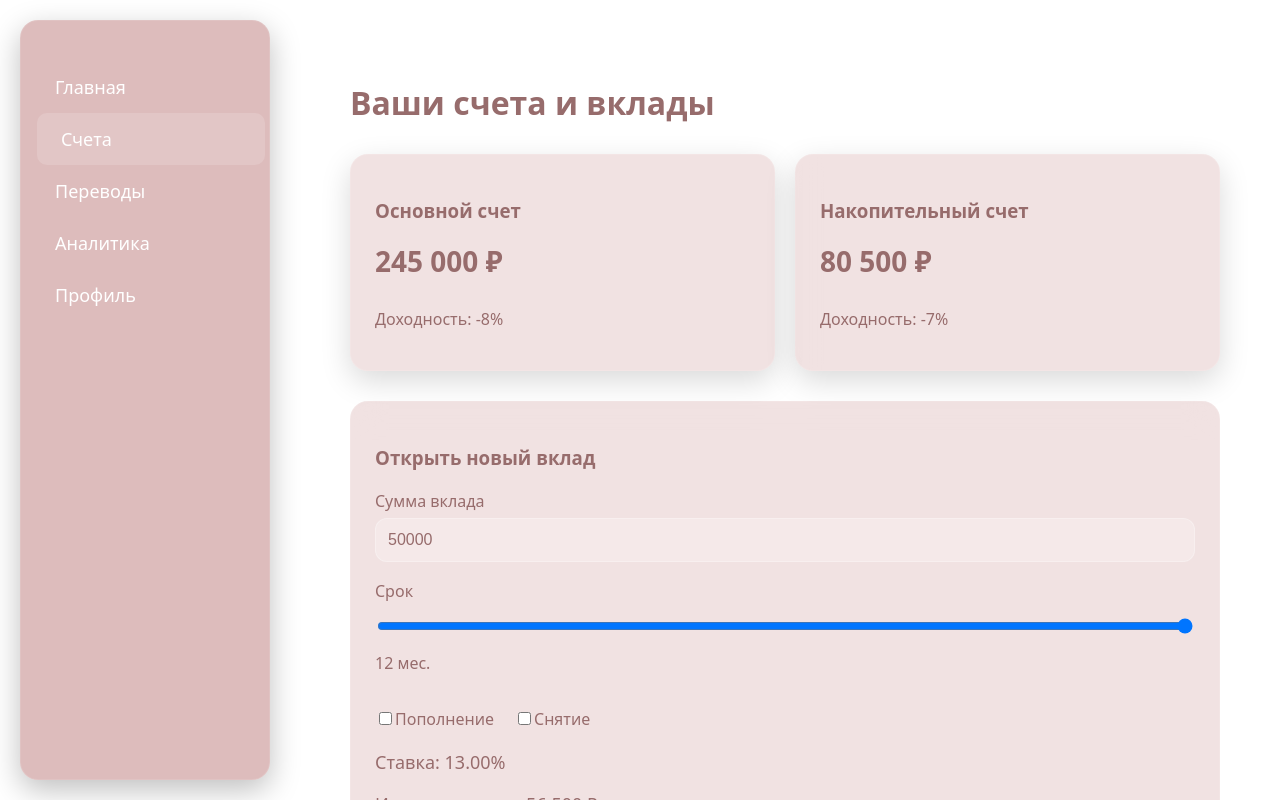
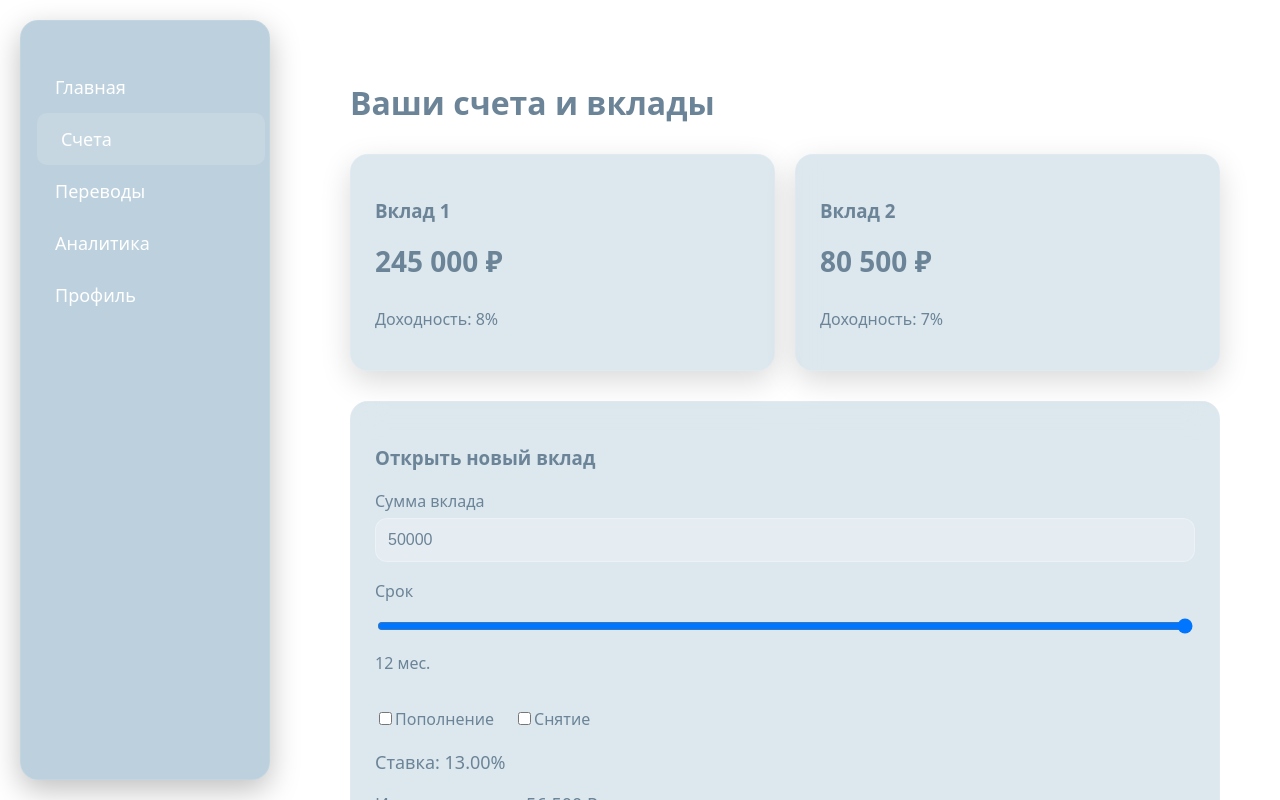
Before and after one commit to Aveyi/banking-app, a React (Vite) app in the folder frontend/: page /accounts in a window 1280 px wide. Built offline with nearby package versions, Linux system fonts and the light colour scheme.

Commit message:
Main color change

```diff
--- a/frontend/src/pages/AccountsPage.jsx
+++ b/frontend/src/pages/AccountsPage.jsx
@@ -27,15 +27,15 @@ function AccountsPage() {
       {/* Открытые счета */}
       <div className="dashboard-grid">
         <div className="widget">
-          <h3>Основной счет</h3>
+          <h3>Вклад 1</h3>
           <p className="widget-value">245 000 ₽</p>
-          <p>Доходность: -8%</p>
+          <p>Доходность: 8%</p>
         </div>
 
         <div className="widget">
-          <h3>Накопительный счет</h3>
+          <h3>Вклад 2</h3>
           <p className="widget-value">80 500 ₽</p>
-          <p>Доходность: -7%</p>
+          <p>Доходность: 7%</p>
         </div>
       </div>
 
--- a/frontend/src/styles/main.css
+++ b/frontend/src/styles/main.css
@@ -19,7 +19,7 @@ body {
 
     padding-top: 40px;
 
-    background: rgba(159, 64, 64, 0.35); /* прозрачный фон */
+    background: rgba(64, 120, 159, 0.35); /* прозрачный фон */
     backdrop-filter: blur(12px); /* размытие */
     -webkit-backdrop-filter: blur(12px);
 
@@ -197,7 +197,7 @@ body {
 .login-btn {
     width: 100%;
     height: 52px;
-    background: rgba(159, 64, 64, 0.35);
+    background: rgba(64, 120, 159, 0.35);
     backdrop-filter: blur(12px);
     -webkit-backdrop-filter: blur(12px);
     border: none;
@@ -213,7 +213,7 @@ body {
 }
 
 .login-btn:hover {
-    background: rgba(159, 64, 64, 0.529);
+    background: rgba(64, 120, 159, 0.5);
 }
 
 .login-btn:active {
@@ -261,7 +261,7 @@ body {
 
 .dashboard {
     padding: 30px;
-    color: #976c6c;
+    color: #6c8497;
 }
 
 .dashboard-title {
@@ -280,7 +280,7 @@ body {
     padding: 24px;
     border-radius: 18px;
 
-    background: rgba(159, 64, 64, 0.15);
+    background: rgba(64, 120, 159, 0.18);
     backdrop-filter: blur(16px);
     -webkit-backdrop-filter: blur(16px);
 
@@ -308,7 +308,7 @@ body {
     padding: 24px;
     border-radius: 18px;
 
-    background: rgba(159, 64, 64, 0.15);
+    background: rgba(64, 120, 159, 0.18);
     backdrop-filter: blur(16px);
     -webkit-backdrop-filter: blur(16px);
 
@@ -347,7 +347,7 @@ body {
     border-radius: 12px;
     border: 1px solid rgba(255, 255, 255, 0.28);
     background: rgba(255, 255, 255, 0.248);
-    color: #976c6c;
+    color: #6c8497;
     font-size: 16px;
 }
 
```
